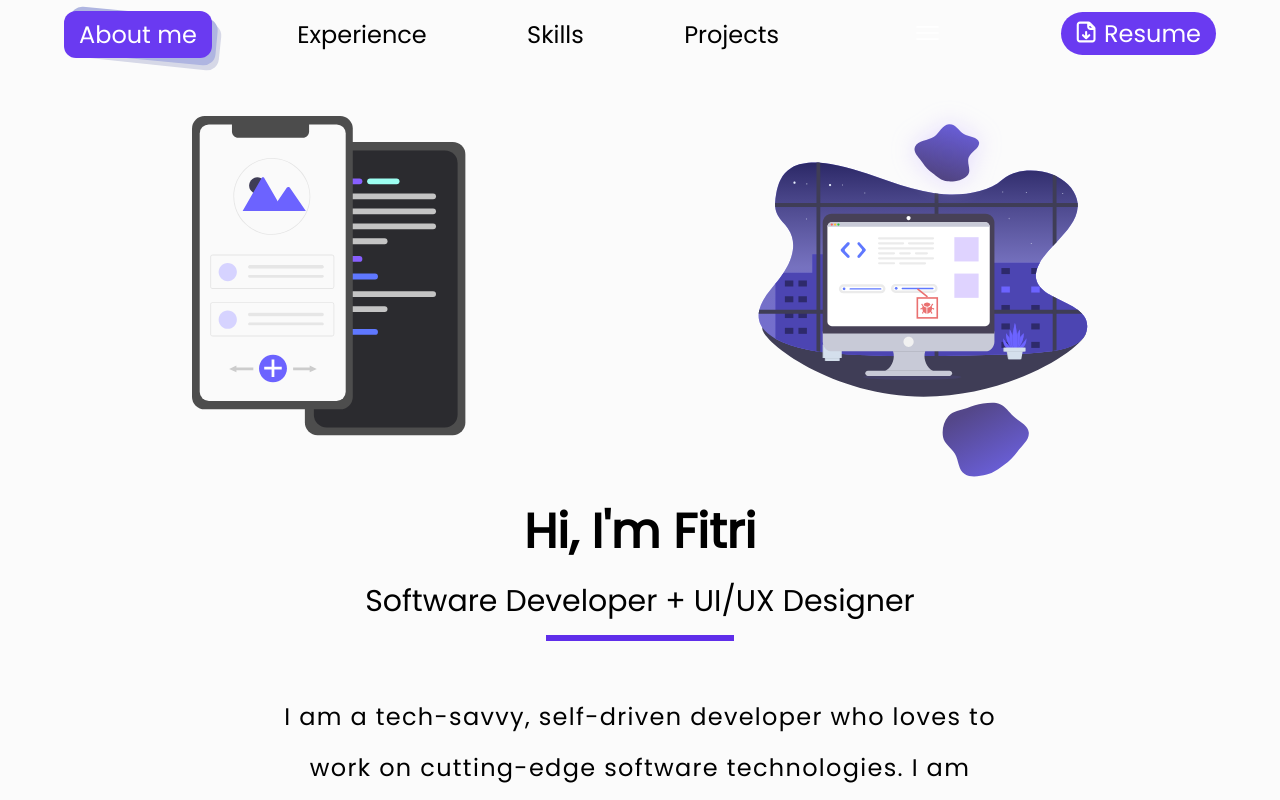
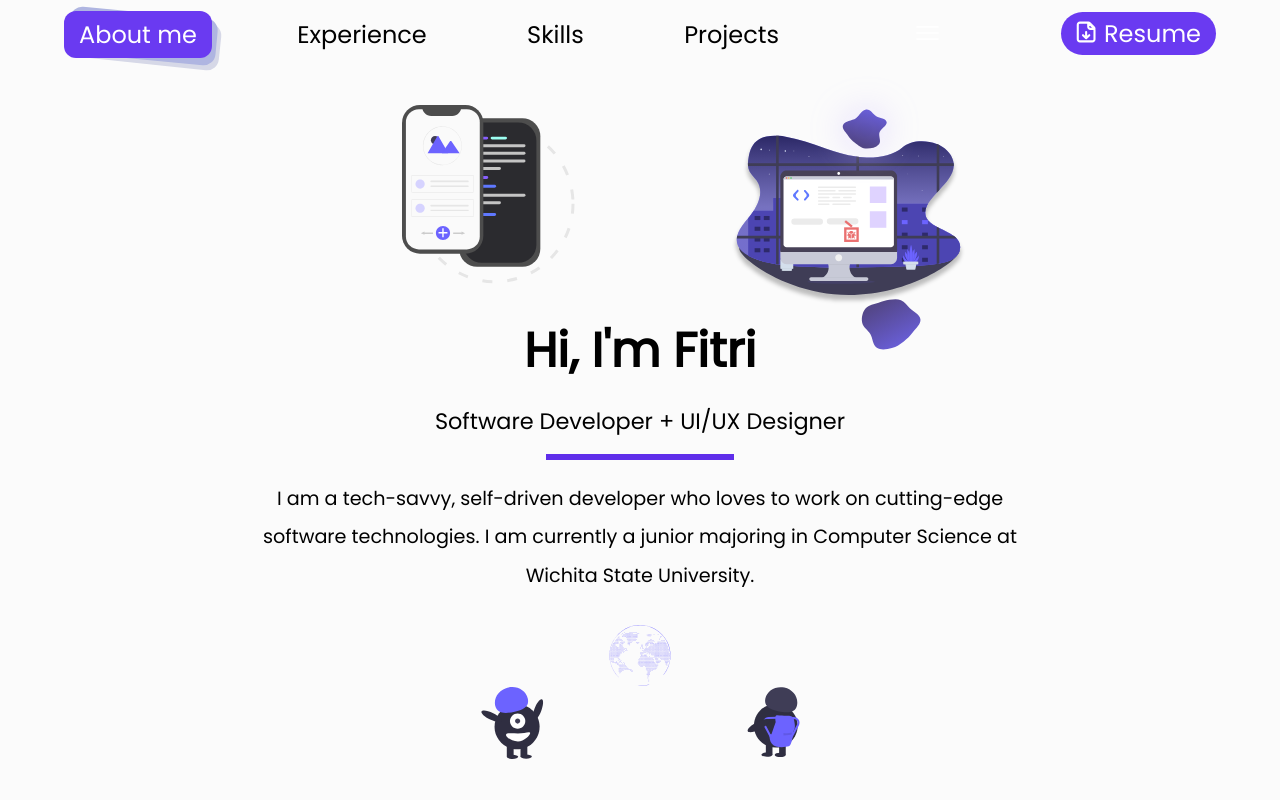
Before and after one commit to Endeavor42/personal-website, a React (Create React App) app: page / in a window 1280 px wide. Built offline with nearby package versions, Linux system fonts and the light colour scheme.

Commit message:
fixed the wrong media query

```diff
--- a/src/styles/aboutMe.scss
+++ b/src/styles/aboutMe.scss
@@ -1,11 +1,12 @@
 @import "./_global.scss";
 $breakpoint-tablet: 768px;
 $breakpoint-ipad: 1040px;
+$breakpoint-large: 1440px;
 
 .aboutMe {
   width: 100%;
   height: calc(100% - 45px);
-  // max-height: 774px;
+  max-height: 774px;
   margin-top: 45px;
   display: flex;
   flex-direction: column;
@@ -35,6 +36,7 @@ $breakpoint-ipad: 1040px;
       }
     }
     @media (min-width: $breakpoint-tablet) {
+      padding-top: 12px;
       max-width: 500px;
       .rightImg {
         img {
@@ -44,7 +46,8 @@ $breakpoint-ipad: 1040px;
         }
       }
     }
-    @media (min-width: $breakpoint-ipad) {
+    // @media (min-width: $breakpoint-ipad) {
+    @media (min-width: $breakpoint-large) {
       max-width: 900px;
       .phonesIpadImg {
         grid-column: 1/7;
@@ -141,7 +144,18 @@ $breakpoint-ipad: 1040px;
   display: none;
 }
 
+// Ipad
 @media (min-width: $breakpoint-ipad) {
+  .aboutMe {
+    margin-top: 66px;
+    &__topImgContainer {
+      margin-top: 15px;
+    }
+  }
+}
+
+// Large
+@media (min-width: $breakpoint-large) {
   .phonesImg {
     display: none;
   }
@@ -160,6 +174,7 @@ $breakpoint-ipad: 1040px;
   .aboutMe {
     height: 1100px;
     margin-top: 66px;
+    max-height: none;
     &__topImgContainer {
       width: 70%;
       height: 22.5rem;
--- a/src/styles/experience.scss
+++ b/src/styles/experience.scss
@@ -1,6 +1,8 @@
 @import "./_global.scss";
 $breakpoint-small: 500px;
 $breakpoint-tablet: 768px;
+$breakpoint-ipad: 1040px;
+$breakpoint-large: 1440px;
 
 .experience {
   &__tabWrapper {
@@ -121,3 +123,34 @@ $breakpoint-tablet: 768px;
     }
   }
 }
+
+// @media (min-width: $breakpoint-ipad) {
+@media (min-width: $breakpoint-large) {
+  .experience {
+    &__jobTitleWrapper--first {
+      display: flex;
+      flex-direction: column;
+      align-items: center;
+      .companyAndTimeline {
+        h3 {
+          font-size: 36px;
+        }
+        p {
+          font-size: 20px;
+          margin-left: 10px;
+        }
+      }
+      .jobPosition {
+        font-size: 24px;
+      }
+    }
+    &__tabWrapper {
+      width: rem(300);
+      height: rem(90);
+      border-radius: 0 15px 15px 0;
+      p {
+        font-size: rem(40);
+      }
+    }
+  }
+}
```
